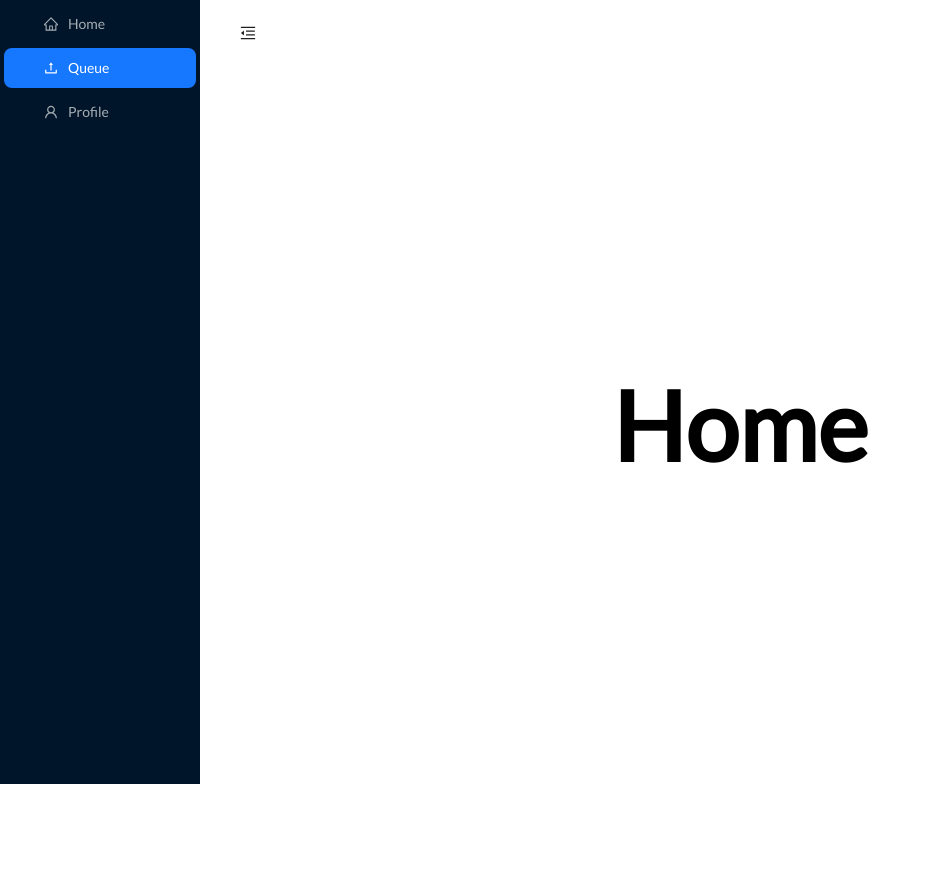
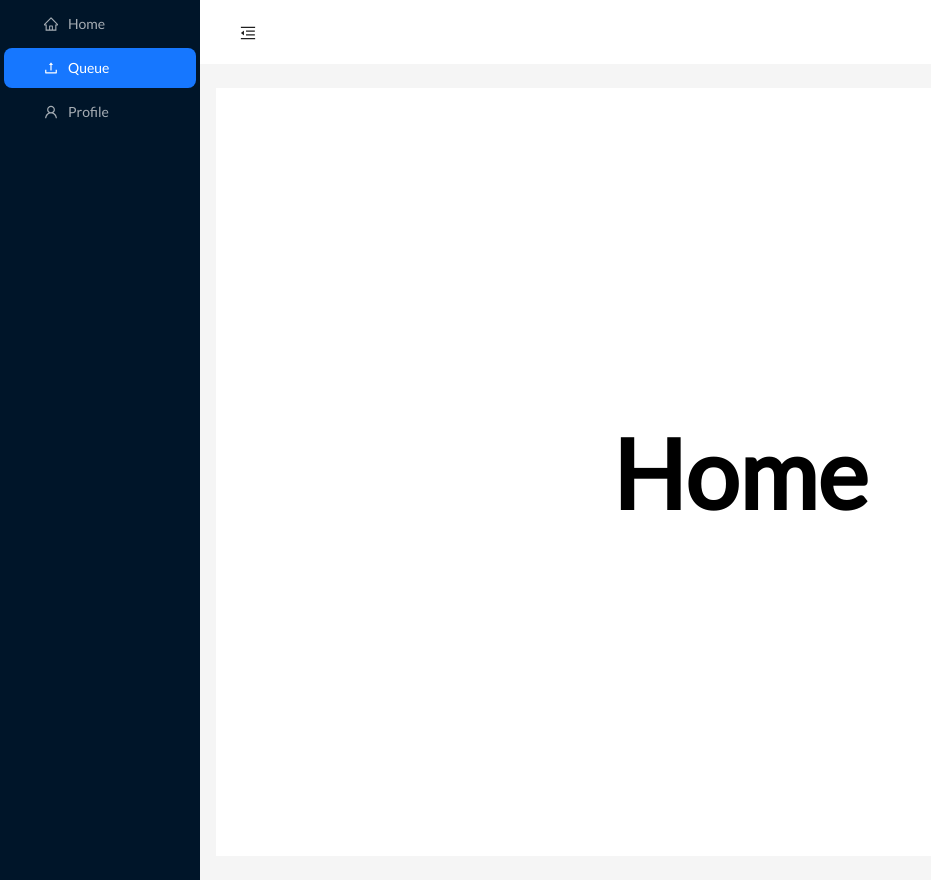
Before and after one commit to luishwu/Qme, a React (Vite) app: page / in a window 1280 px wide. Shown: the whole page, without its empty margins (0-931 px from the left). Before the commit the page ends 800 px from the top, so only its background shows below. Built offline with nearby package versions, Linux system fonts and the light colour scheme.

Commit message:
fix: :sparkles: delete bottom gap

```diff
--- a/src/components/MainLayout/MainLayout.jsx
+++ b/src/components/MainLayout/MainLayout.jsx
@@ -8,7 +8,7 @@ import React, { useState } from 'react';
 
 import { SidebarData } from '../../data/SidebarData';
 
-const { Header, Sider} = Layout;
+const { Header, Sider, Content} = Layout;
 const MainLayout = () => {
   const [collapsed, setCollapsed] = useState(false);
   const {
@@ -53,7 +53,16 @@ const MainLayout = () => {
             }}
           />
         </Header>
-        <Outlet />
+        <Content
+          style={{
+            margin: '24px 16px',
+            padding: 24,
+            minHeight: 280,
+            background: colorBgContainer,
+          }}
+        >
+          <Outlet />
+        </Content>
       </Layout>
     </Layout>
   );
```
